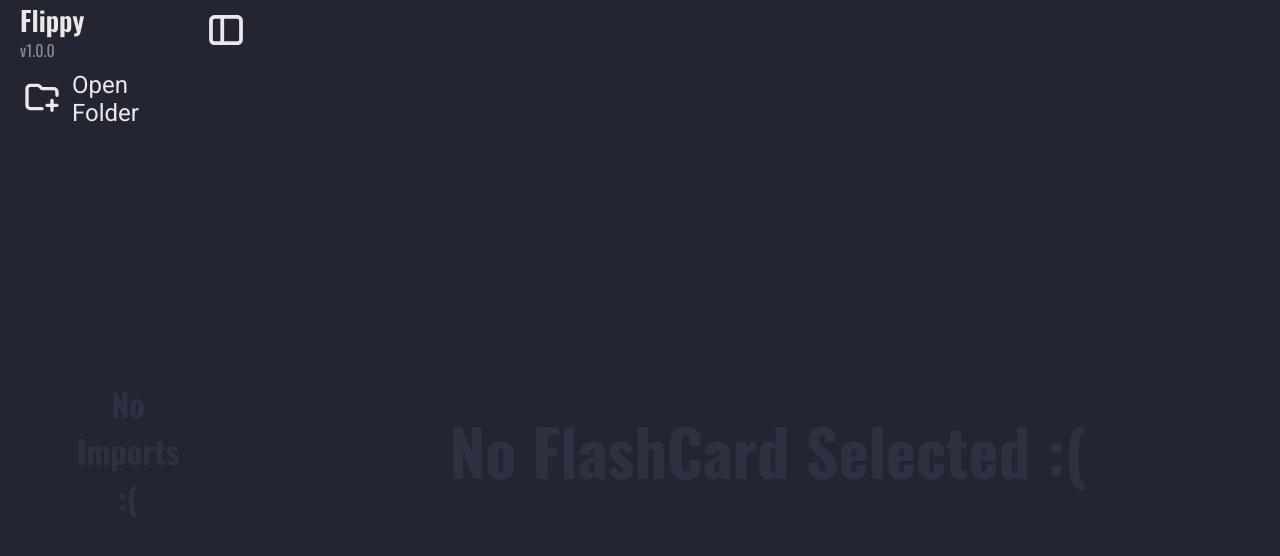
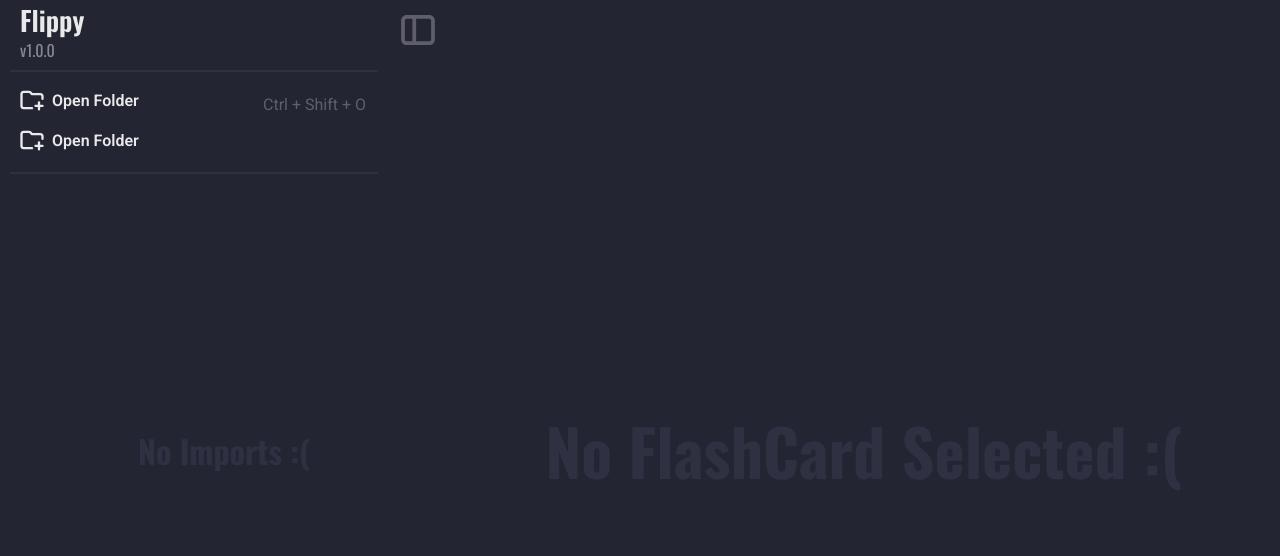
Before and after one commit to ShakeMeDeath/Flashcard-Project-Website, a plain HTML site: page flash card project.html in a window 1280 px wide. Drawn offline with nearby package versions, Linux system fonts and the light colour scheme.

Commit message:
added : sidebar-divisor media-query to change size of sidebar

```diff
--- a/Style_sheet.css
+++ b/Style_sheet.css
@@ -22,12 +22,18 @@
 body {
         margin: 0;
         display: grid;
-        grid-template-columns: 20% 80%;
+        grid-template-columns: 25% 75%;
         width: 100vw;
         height: 100vh;
         overflow: hidden;
         background-color: var(--primary-back-color);
         transition: grid-template-columns 0.3s;
+}
+
+@media (max-width: 1400px) {
+        body {
+                grid-template-columns: 35% 65%;
+        }
 }
 
 /* Card */
@@ -401,10 +407,11 @@
         position: relative;
         /* padding: 10px; */
         color: var(--muted-back-color);
-        transition: scale 0.3s, color 0.3s;
+        transition: scale 0.2s, color 0.2s, filter 0.2s;
 }
 .menu-ctrl-btn:hover {
         scale: 1.05;
+        filter: brightness(1.1);
 }
 
 .end-menu.svg-wrapper {
@@ -427,6 +434,7 @@
         position: relative;
         top: 10px;
 }
+
 
 .menu-ctrl-btn:hover.redo-fails-btn {
         color: var(--main-orange);
@@ -506,36 +514,50 @@
         width: 100%;
         height: 100%;
         display: grid;
-        grid-template-rows: 60px 60px 1fr;
+        grid-template-rows: 60px 2px auto 2px 1fr;
         gap: 10px;
         padding: 0px 10px 10px 10px;
         overflow-y: auto;
         overflow-x: hidden;
 }
+.sidebar-divisor {
+        width: 100%;
+        background-color: var(--muted-back-color);
+        border-radius: 1px;
+}
+
 #import-card-btn {
+        height: 40px;
         width: 100%;
-        height: 60px;
 }
 .import-card-btn-label {
-        font-size: 1.5rem;
+        font-size: 1rem;
         width: 100%;
         height: 100%;
         display: grid;
-        grid-template-columns: 60px 1fr;
-        grid-template-rows: 60px;
+        grid-template-columns: 40px auto 1fr auto;
+        grid-template-rows: 40px;
         user-select: none;
         transition: filter 0.2s;
         border-radius: 15px;
+        font-weight: 600;
         border: solid 2px var(--primary-back-color);
         background-color: var(--primary-back-color);
 }
+.sidebar-btns-container {
+        display: flex;
+        flex-direction: column;
+}
 .import-btn-svg-wrapper {
-        height: 60px;
-        padding: 10px;
+        height: 40px;
+        display: flex;
+        justify-content: center;
+        align-items: center;
 }
 .import-btn-svg-wrapper > svg {
+        scale: 0.7;
         position: relative;
-        bottom: 5px;
+        bottom: 4px;
 }
 .import-btn-title {
         font-family: "Roboto", sans-serif;
@@ -547,6 +569,16 @@
 .import-btn-title > div {
         position: relative;
         bottom: 6.5px;
+}
+.sidebar-keybind-tooltip {
+        color: var(--secondary-front-color);
+        opacity: 0.5;
+        display: flex;
+        justify-content: center;
+        align-items: center;
+        padding-right: 10px;
+        font-weight: 400;
+        font-family: "Roboto", sans-serif;
 }
 
 .import-card-btn-label:hover {
@@ -621,11 +653,15 @@
 .sidebar-btn-label > svg {
         width: 60px;
         height: 60px;
-        transition: filter 0.3s;
+        transition: color 0.3s;
         scale: 0.9;
+        opacity: 0.5;
+        color: var(--secondary-front-color);
 }
 .sidebar-btn-label:hover > svg {
-        filter: drop-shadow(0px 0px 6px #ffffff83);
+        color: var(--primary-front-color);
+        opacity: 1;
+        /* filter: drop-shadow(0px 0px 6px #ffffff83); */
 }
 
 
@@ -783,16 +819,3 @@
         height: 50%;
         background-color: var(--muted-back-color);
 }
-
-.cardset-template-divisor {
-        height: 2px;
-        display: flex;
-        justify-content: center;
-}
-.cardset-template-divisor-color {
-        border-radius: 1px;
-        background-color: var(--muted-back-color);
-        width: 80%;
-        height: 100%;
-
-}
--- a/flash card project.html
+++ b/flash card project.html
@@ -22,6 +22,19 @@
                                 <div class="sidebar-title">Flippy</div>
                                 <div class="software-version">v1.0.0</div>
                         </div>
+                        <div class="sidebar-divisor"></div>
+                        <div class="sidebar-btns-container">
+                                <div id="import-card-btn">
+                                        <input style="display: none;" type="file" id="open-folder-input" webkitdirectory directory multiple/>
+                                        <label for="open-folder-input" class="import-card-btn-label">
+                                                <div class="import-btn-svg-wrapper">
+                                                        <svg viewBox="0 0 24 24" fill="none" xmlns="http://www.w3.org/2000/svg"><g id="SVGRepo_bgCarrier" stroke-width="0"></g><g id="SVGRepo_tracerCarrier" stroke-linecap="round" stroke-linejoin="round"></g><g id="SVGRepo_iconCarrier"> <path d="M12 19H5C3.89543 19 3 18.1046 3 17V7C3 5.89543 3.89543 5 5 5H9.58579C9.851 5 10.1054 5.10536 10.2929 5.29289L12 7H19C20.1046 7 21 7.89543 21 9V11" stroke="currentcolor" stroke-width="2" stroke-linecap="round" stroke-linejoin="round"></path> <path d="M18 14V17M18 20V17M18 17H15M18 17H21" stroke="currentcolor" stroke-width="2" stroke-linecap="round" stroke-linejoin="round"></path> </g></svg>
+                                                </div>
+                                                <div class="import-btn-title"><div>Open Folder</div></div>
+                                                <div></div>
+                                                <div class="sidebar-keybind-tooltip">Ctrl + Shift + O</div>
+                                        </label>
+                                </div>
                                 <div id="import-card-btn">
                                         <input style="display: none;" type="file" id="open-folder-input" webkitdirectory directory multiple/>
                                         <label for="open-folder-input" class="import-card-btn-label">
@@ -31,6 +44,8 @@
                                                 <div class="import-btn-title"><div>Open Folder</div></div>
                                         </label>
                                 </div>
+                        </div>
+                        <div class="sidebar-divisor"></div>
                         <div class="card-list-container"></div>
                 </div>
         </div>
@@ -151,9 +166,7 @@
 <template id="cardset-template">
         <div class="card-template-item">
                 <div class="cardset-template-item-title"></div>
-                <div class="cardset-template-divisor">
-                        <div class="cardset-template-divisor-color"></div>
-                </div>
+                <div></div>
                 <div class="cardset-template-item-svg-container">
                         <div class="cardset-size-info"></div>
                         <svg xmlns="http://www.w3.org/2000/svg" viewBox="176.6728 121.2309 251.9369 252.3937" width="251.937px" height="252.394px">
```
Lines whose indentation alone changed are shown as unchanged.
